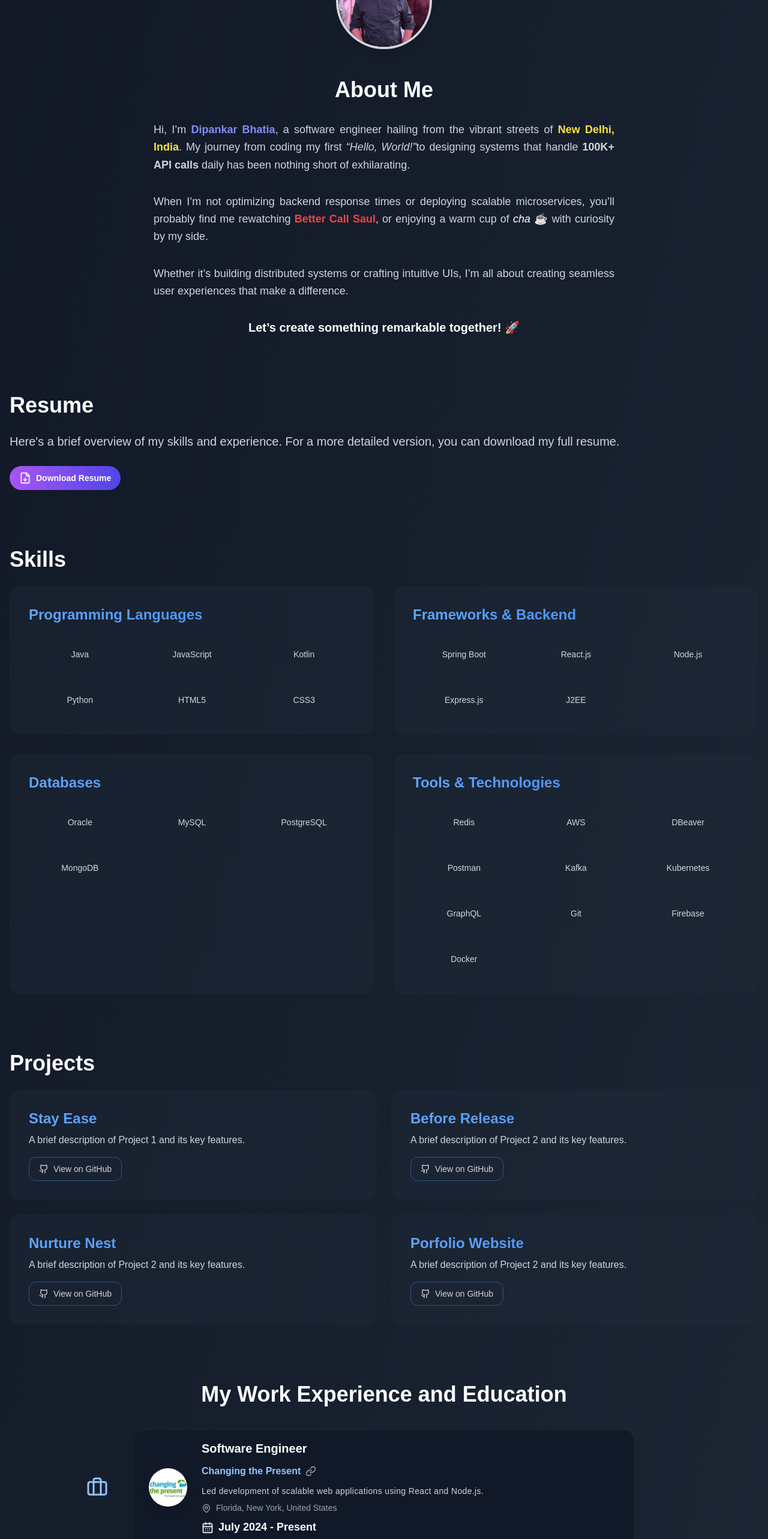
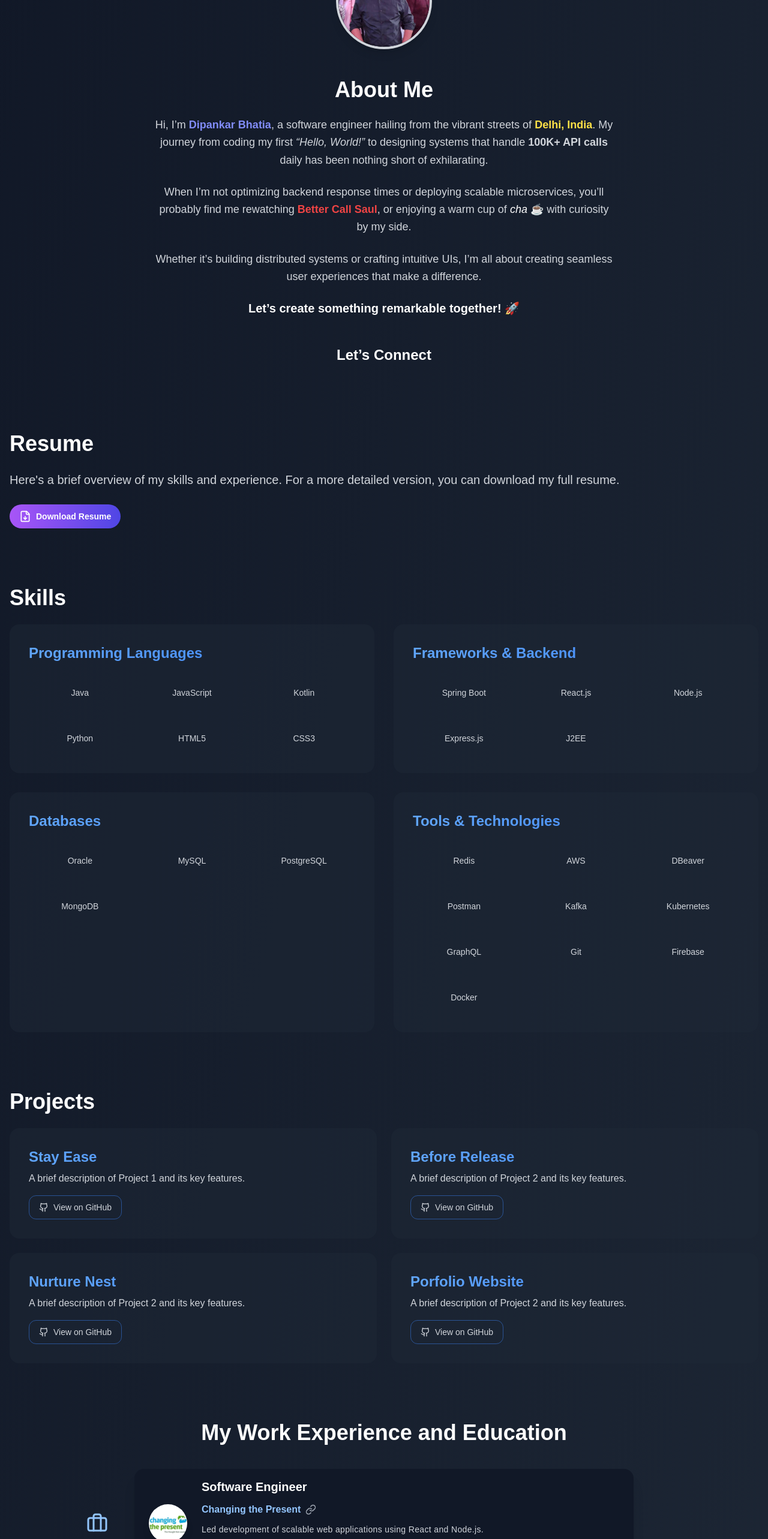
Before and after one commit to bhatiadipankar18/portfolioWebsite, a Next.js app: page / in a window 1280 px wide. Shown: the part 234-2800 px from the top of the page at 60% size. Built offline with nearby package versions, Linux system fonts and the light colour scheme.

Commit message:
UI Changes

```diff
--- a/app/components/About.tsx
+++ b/app/components/About.tsx
@@ -15,27 +15,37 @@ export default function About() {
         </div>
 
         {/* About Me Content */}
-        <div className="space-y-8 max-w-3xl text-justify"> {/* Added text-justify */}
-          <h2 className="text-4xl font-extrabold text-white text-center">
-            About Me
-          </h2>
+        <div className="space-y-6 max-w-3xl">
+          <h2 className="text-4xl font-extrabold text-white">About Me</h2>
           <p className="text-lg text-gray-300 font-medium leading-relaxed">
             Hi, I’m <span className="text-indigo-400 font-semibold">Dipankar Bhatia</span>, a software engineer hailing from the vibrant streets of
-            <span className="text-yellow-300 font-semibold"> New Delhi, India</span>. My journey from coding my first <i>“Hello, World!”</i>
-            to designing systems that handle <strong>100K+ API calls</strong> daily has been nothing short of exhilarating.
+            <span className="text-yellow-300 font-semibold"> Delhi, India</span>. My journey from coding my first <i>“Hello, World!”</i> to designing systems that handle <strong>100K+ API calls</strong> daily has been nothing short of exhilarating.
           </p>
           <p className="text-lg text-gray-300 font-medium leading-relaxed">
-            When I’m not optimizing backend response times or deploying scalable microservices, you’ll probably find me
-            rewatching <strong className="text-red-500">Better Call Saul</strong>, or enjoying a warm cup of
-            <span className="italic text-white font-medium"> cha</span> ☕ with curiosity by my side.
+            When I’m not optimizing backend response times or deploying scalable microservices, you’ll probably find me rewatching <strong className="text-red-500">Better Call Saul</strong>, or enjoying a warm cup of <span className="italic text-white font-medium">cha</span> ☕ with curiosity by my side.
           </p>
           <p className="text-lg text-gray-300 font-medium leading-relaxed">
-            Whether it’s building distributed systems or crafting intuitive UIs, I’m all about creating seamless user experiences
-            that make a difference.
+            Whether it’s building distributed systems or crafting intuitive UIs, I’m all about creating seamless user experiences that make a difference.
           </p>
-          <p className="text-xl text-white font-semibold text-center">
+          <p className="text-xl text-white font-semibold">
             Let’s create something remarkable together! <span className="text-indigo-400">🚀</span>
           </p>
+        </div>
+
+        {/* Let's Connect Section */}
+        <div className="flex flex-col items-center space-y-4">
+          <h3 className="text-2xl font-bold text-white">Let’s Connect</h3>
+          <div className="flex gap-6">
+            <a href="https://linkedin.com/in/dipankarbhatia" target="_blank" rel="noopener noreferrer">
+              <i className="devicon-linkedin-plain text-4xl text-blue-500 hover:text-blue-700 transition duration-200"></i>
+            </a>
+            <a href="mailto:bhatia.dipankar@gmail.com">
+              <i className="devicon-google-plain text-4xl text-red-500 hover:text-red-700 transition duration-200"></i>
+            </a>
+            <a href="https://github.com/bhatiadipankar18" target="_blank" rel="noopener noreferrer">
+              <i className="devicon-github-original text-4xl text-gray-300 hover:text-gray-500 transition duration-200"></i>
+            </a>
+          </div>
         </div>
       </div>
     </section>
--- a/app/components/Timeline.tsx
+++ b/app/components/Timeline.tsx
@@ -113,9 +113,9 @@ export default function Timeline() {
                   <MapPin className="inline mr-2" size={16} />
                   {item.location}
                 </p>
-                <p className="mt-2 text-lg font-bold text-white">
-                  <CalendarDays className="inline mr-2" size={20} />
-                  {item.date}
+                <p className="mt-2 text-sm text-gray-400">
+                 <CalendarDays className="inline mr-2" size={16} />
+                 {item.date}
                 </p>
               </div>
 
```
